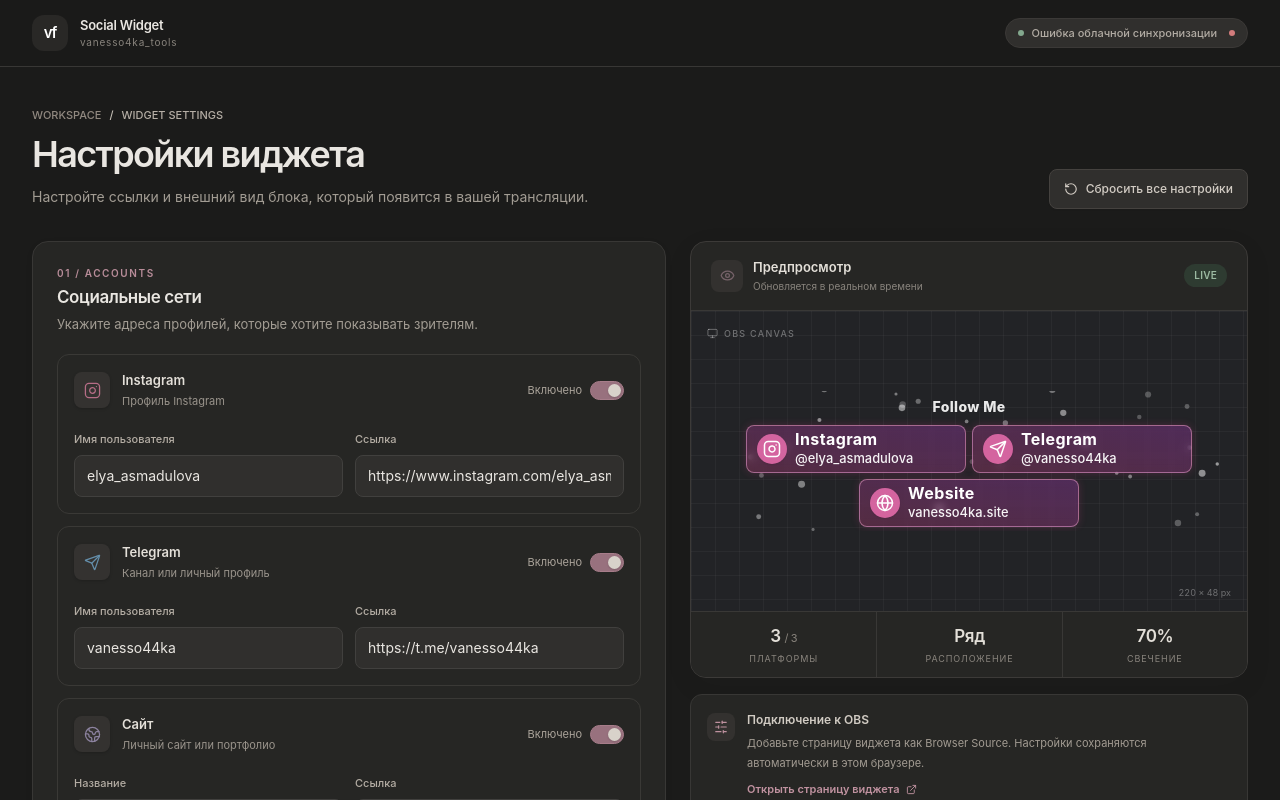
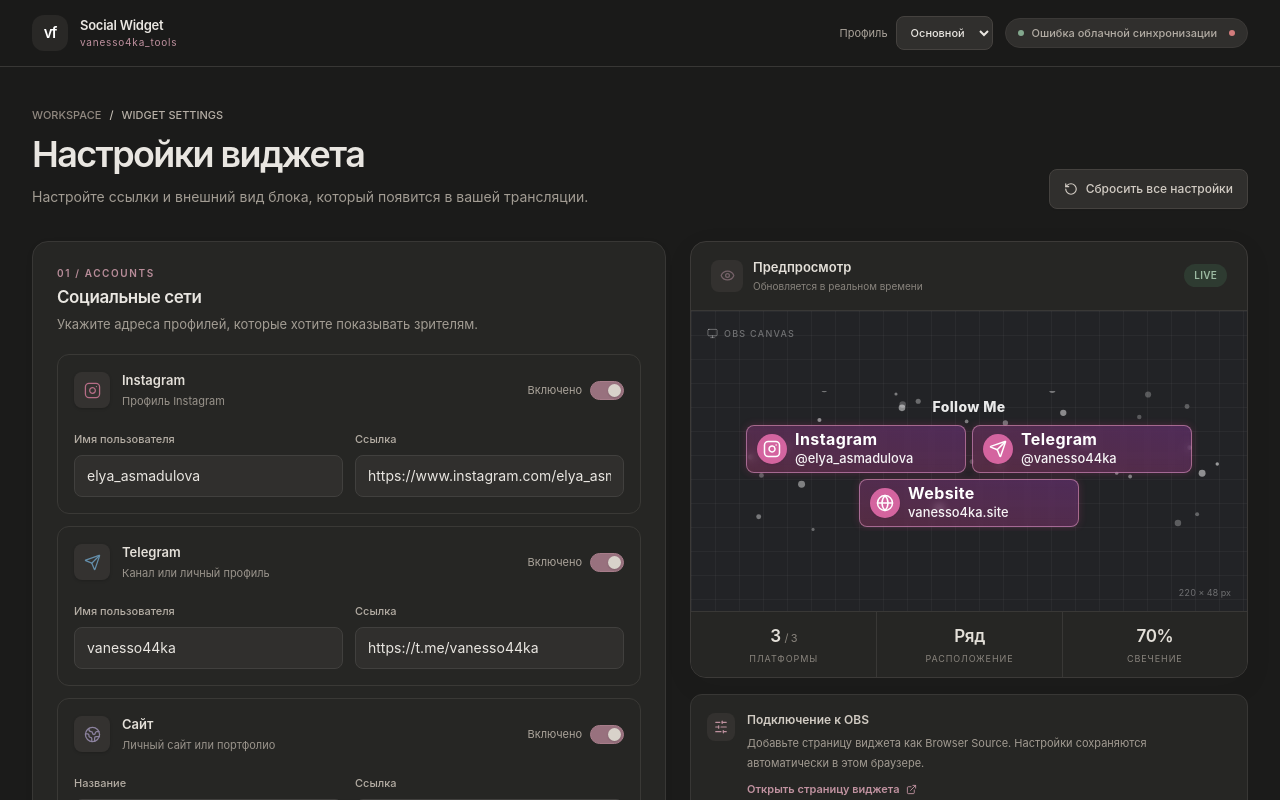
Before and after one commit to wnfy7teen/twitch-social-widget, a React (Vite) app: page /settings in a window 1280 px wide. Built offline with nearby package versions, Linux system fonts and the light colour scheme; no server answers; the database is empty.

Commit message:
Add profile switcher to widget settings

```diff
--- a/src/components/Settings.tsx
+++ b/src/components/Settings.tsx
@@ -11,6 +11,8 @@ interface SettingsProps {
   config: WidgetConfig;
   setConfig: React.Dispatch<React.SetStateAction<WidgetConfig>>;
   syncStatus: 'connecting' | 'connected' | 'saving' | 'error' | 'not-configured';
+  profileId: 'default' | 'domentos';
+  profileName: string;
 }
 
 type SocialKey = 'instagram' | 'telegram' | 'website';
@@ -51,7 +53,7 @@ const socialMeta: Record<SocialKey, { title: string; description: string; icon:
   website: { title: 'Сайт', description: 'Личный сайт или портфолио', icon: Globe2, accent: '#8c829f' },
 };
 
-const Settings: React.FC<SettingsProps> = ({ config, setConfig, syncStatus }) => {
+const Settings: React.FC<SettingsProps> = ({ config, setConfig, syncStatus, profileId, profileName }) => {
   const [localConfig, setLocalConfig] = useState<WidgetConfig>(config);
 
   useEffect(() => setLocalConfig(config), [config]);
@@ -81,20 +83,29 @@ const Settings: React.FC<SettingsProps> = ({ config, setConfig, syncStatus }) =>
   return (
     <div className="settings-shell h-screen overflow-y-auto overscroll-contain text-[#e9e6e1]">
       <header className="sticky top-0 z-30 border-b border-[#383735] bg-[#1b1b1a]/95 backdrop-blur">
-        <div className="mx-auto flex h-[66px] max-w-[1440px] items-center justify-between px-5 sm:px-8">
+        <div className="mx-auto flex h-[66px] max-w-[1440px] items-center justify-between gap-4 px-5 sm:px-8">
           <div className="flex items-center gap-3">
             <div className="flex h-9 w-9 items-center justify-center rounded-xl bg-[#292826] text-white">
               <span className="text-[15px] font-semibold tracking-[-0.08em]">vf</span>
             </div>
             <div>
               <p className="text-[13px] font-semibold tracking-[-0.02em] text-[#e9e6e1]">Social Widget</p>
-              <p className="text-[10px] tracking-[0.08em] text-[#89847d]">vanesso4ka_tools</p>
+              <p className="text-[10px] tracking-[0.08em] text-[#c092a0]">{profileName}</p>
             </div>
           </div>
-          <div className="flex items-center gap-2 rounded-full border border-[#3b3937] bg-[#302f2d] px-3 py-1.5">
+          <div className="flex items-center gap-3">
+            <label className="hidden items-center gap-2 text-[11px] text-[#aaa39a] sm:flex">
+              Профиль
+              <select value={profileId} onChange={(event) => { window.location.href = `/settings${event.target.value === 'default' ? '' : `?profile=${event.target.value}`}`; }} className="rounded-lg border border-[#45423f] bg-[#302f2d] px-2.5 py-2 text-[11px] font-medium text-[#e9e6e1] outline-none focus:border-[#a77d8a]">
+                <option value="default">Основной</option>
+                <option value="domentos">Domentos</option>
+              </select>
+            </label>
+            <div className="flex items-center gap-2 rounded-full border border-[#3b3937] bg-[#302f2d] px-3 py-1.5">
             <span className="h-1.5 w-1.5 rounded-full bg-[#83a88e]" />
             <span className="text-[11px] font-medium text-[#b2aca4]">{syncStatus === 'connected' ? 'Облачная синхронизация активна' : syncStatus === 'saving' ? 'Сохраняем изменения…' : syncStatus === 'connecting' ? 'Подключаем облако…' : syncStatus === 'error' ? 'Ошибка облачной синхронизации' : 'Ожидает настройки облака'}</span>
             {syncStatus === 'connected' ? <Check size={13} className="ml-1 text-[#83a88e]" /> : <span className={`ml-1 h-1.5 w-1.5 rounded-full ${syncStatus === 'error' ? 'bg-[#d27c7c]' : syncStatus === 'saving' ? 'bg-[#d5b56f]' : 'bg-[#918980]'}`} />}
+            </div>
           </div>
         </div>
       </header>
@@ -274,7 +285,7 @@ const Settings: React.FC<SettingsProps> = ({ config, setConfig, syncStatus }) =>
                 <div>
                   <p className="text-[12px] font-semibold text-[#d1cbc3]">Подключение к OBS</p>
                   <p className="mt-1 text-[11px] leading-5 text-[#a29b92]">Добавьте страницу виджета как Browser Source. Настройки сохраняются автоматически в этом браузере.</p>
-                  <a href="/widget" target="_blank" rel="noreferrer" className="mt-2 inline-flex items-center gap-1.5 text-[11px] font-semibold text-[#c092a0] hover:text-[#d2a7b3]">Открыть страницу виджета <ExternalLink size={11} /></a>
+                  <a href={`/widget${profileId === 'default' ? '' : `?profile=${profileId}`}`} target="_blank" rel="noreferrer" className="mt-2 inline-flex items-center gap-1.5 text-[11px] font-semibold text-[#c092a0] hover:text-[#d2a7b3]">Открыть страницу виджета <ExternalLink size={11} /></a>
                 </div>
               </div>
             </div>
```
